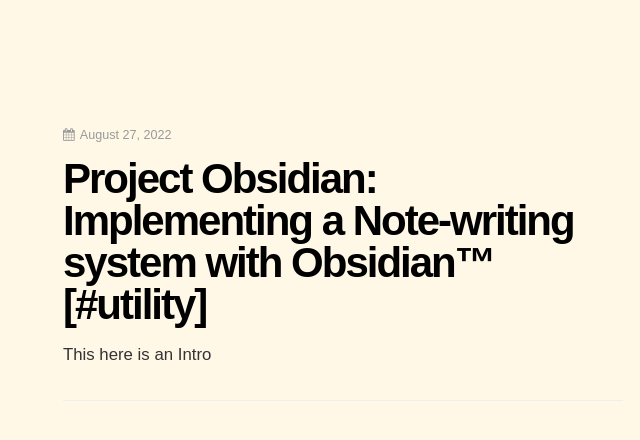
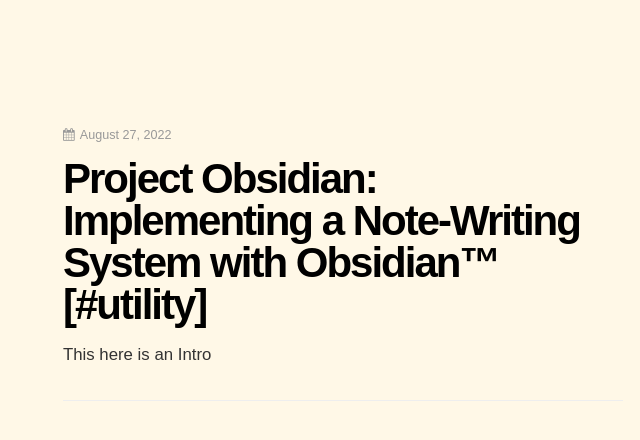
Before and after one commit to dCO2/rococo, a Jekyll site: the page built from _posts/2022-08-27-project-obsidian.md, in a window 1280 px wide. Shown: the top 440 px of the page, without its empty margins (313-953 px from the left). Built offline with Jekyll 4.4.1, drawn with Linux system fonts in a browser that asks for light colours; some web fonts are replaced.

```diff
--- a/_posts/2022-08-27-project-obsidian.md
+++ b/_posts/2022-08-27-project-obsidian.md
@@ -1,6 +1,6 @@
 ---
 layout: project
-title: "Project Obsidian: Implementing a Note-writing system with Obsidian™ [#utility]"
+title: "Project Obsidian: Implementing a Note-Writing System with Obsidian™ [#utility]"
 feature-image: /assets/images/author-image.png
 permalink: /:year/:month/:day/:title
 tags:
```
